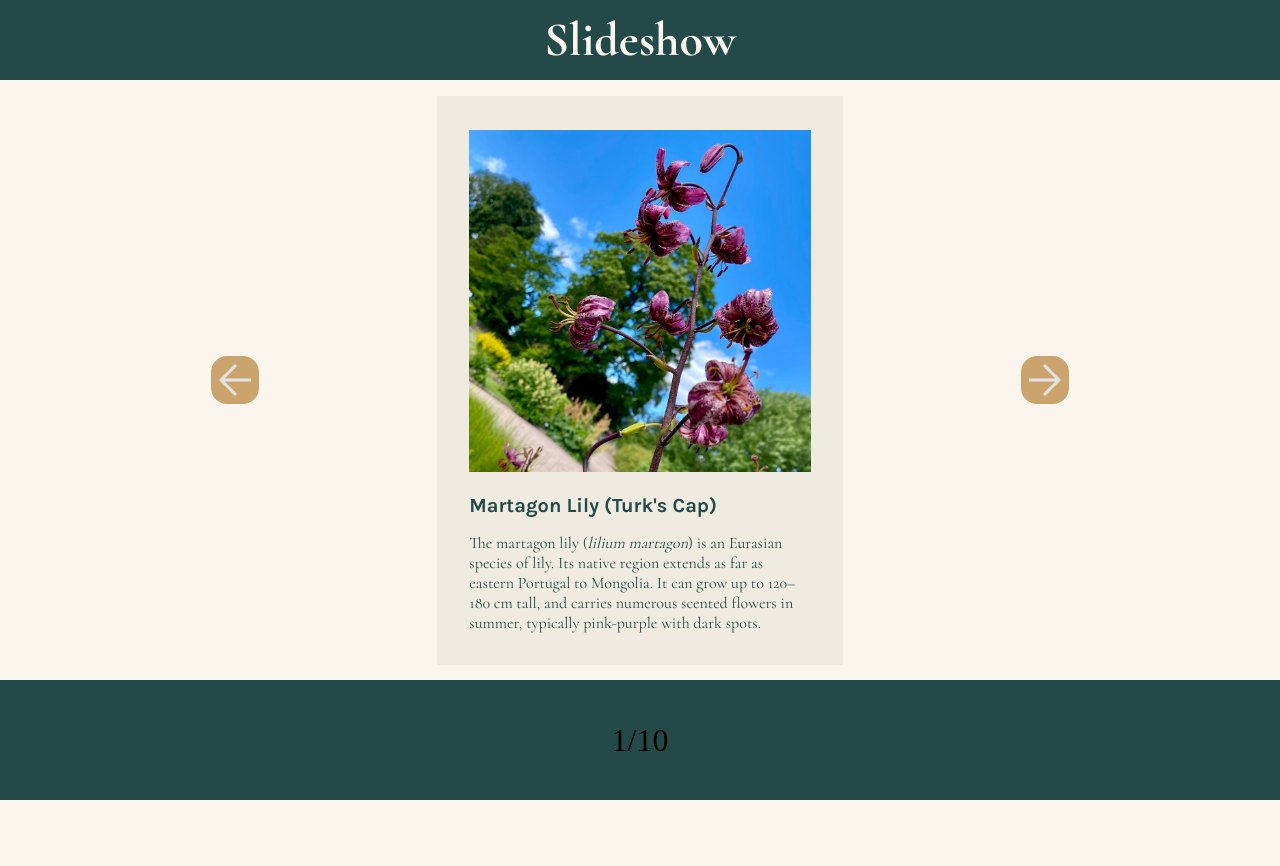
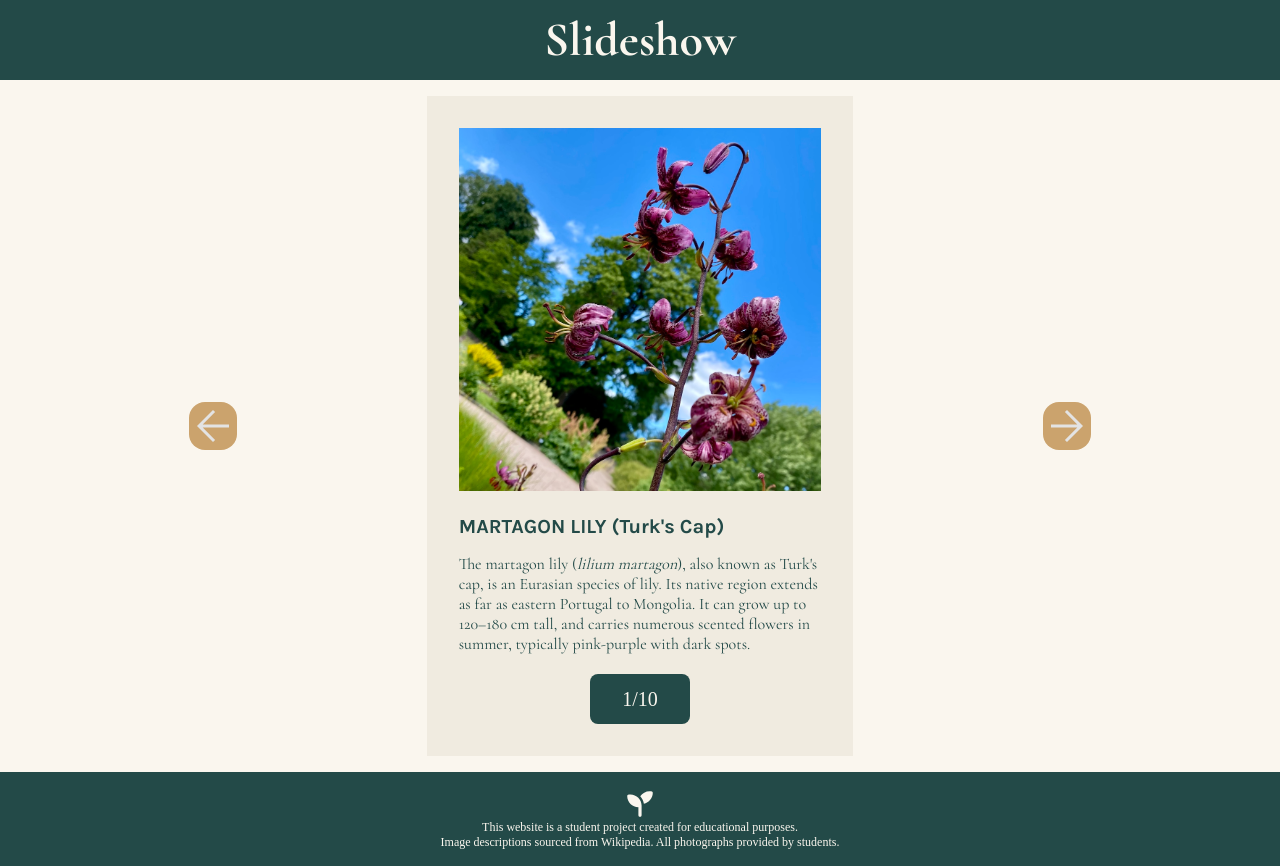
Before and after one commit to Lalol9/2nd-group-project-first-semester, a plain HTML site: page group_assignment_2/index.html in a window 1280 px wide. Before the commit the page ends 800 px from the top, so only its background shows below. Drawn offline with Linux system fonts and the light colour scheme.

Commit message:
fix image captions, move image index to main content section and update classes, add footer disclaimer

```diff
--- a/group_assignment_2/css/footer.css
+++ b/group_assignment_2/css/footer.css
@@ -1,26 +1,17 @@
-footer {
-  background-color: var(--color-background-main);
-  height: 15vh;
+.footer {
+  width: 100%;
+  padding: var(--spacing-md);
+  background-color: var(--color-background-secondary);
+}
 
+.footer__content{
   display: flex;
+  flex-direction: column;
+  align-items: center;
   justify-content: center;
 }
 
-.footer__image-count {
-  background-color: var(--color-background-secondary);
-  font-size: var(--text-size-xl);
-
-  /* Litt usikker på om hele footer'n skulle være blå med nummer i midten eller om det
-     ble kuket til etter at jeg fikset merge confliktene >_<
-     Har kommentert ut alt som ikke trengs hvis footer'n skall se sånn ut. Er bare å slette
-     de tre kommenterte linjene nedenfor hvis det ser greit ut :p */
-
-  /* height: 50px; */
-  /* width: 100px; */
-  /* border-radius: var(--radius-xs); */
-
-  display: flex;
-  justify-content: center;
-  align-items: center;
-  width: 100%;
+.footer__disclaimer{
+  font-size: var(--text-size-sm);
+  color: var(--color-text-secondary);
 }
--- a/group_assignment_2/css/style.css
+++ b/group_assignment_2/css/style.css
@@ -10,12 +10,13 @@ body {
 
 .main-content {
   width: 100vw;
-  height: 75vh;
+  /* Ser at en fast vh gjør at main-content fyter over footer'n [tenke emoji] kanskje ikke nødvendig? */
+  /* height: 75vh; */
   min-height: 450px;
 
   display: grid;
   grid-template-columns: repeat(3, 1fr);
-  padding: var(--spacing-md) var(--spacing-xl);
+  padding: var(--spacing-md) 0;
 }
 
 .main-content__left {
@@ -40,7 +41,7 @@ body {
   flex-direction: column;
   gap: var(--spacing-lg);
 
-  justify-content: center;
+  justify-content: space-between;
   align-items: center;
   background-color: var(--color-background-tertiary);
   padding: var(--spacing-xl);
@@ -48,22 +49,36 @@ body {
 
 .slides__image img{
   width: 100%;
-  height: 100%;
-  max-height: 50vh;
+  height: auto;
   object-fit: contain;
+}
+
+.slides__text{
+  color: var(--color-text-primary);
 }
 
 .slides__caption{
   font-family: var(--font-secondary);
   font-size: var(--text-size-lg);
   font-weight: 500;
-  color: var(--color-text-primary);
   margin-bottom: var(--spacing-md);
 }
 
 .slides__description{
   font-family: var(--font-primary);
-  color: var(--color-text-primary);
+}
+
+.image-count {
+  background-color: var(--color-background-secondary);
+  color: var(--color-text-secondary);
+  font-size: var(--text-size-lg);
+  height: 50px;
+  width: 100px;
+  border-radius: var(--radius-xs);
+
+  display: flex;
+  justify-content: center;
+  align-items: center;
 }
 
 .main-content__right {
--- a/group_assignment_2/index.html
+++ b/group_assignment_2/index.html
@@ -30,6 +30,7 @@
           <p class="slides__caption"></p>
           <p class="slides__description"></p>
         </div>
+         <p class="image-count">1/10</p>
       </div>
 
       <div class="main-content__right next">
@@ -42,8 +43,13 @@
     </main>
     <!-- footer ---------------------------------------------------------------- -->
     <footer class="footer">
-      <p class="footer__image-count">1/10</p>
-    </footer>
+    <div class="footer__content">
+      <img src="./assets/icons/seedling-solid-full.svg" alt="seedling icon" class="footer__icon">
+      <p class="footer__disclaimer">This website is a student project created for educational purposes.</p>
+      <p class="footer__disclaimer">Image descriptions sourced from Wikipedia. All photographs provided by students. </p>
+    </div>
+   </footer>
+
     <script src="./js/app.js"></script>
   </body>
 </html>
--- a/group_assignment_2/js/app.js
+++ b/group_assignment_2/js/app.js
@@ -10,33 +10,33 @@ const images = [
   "./assets/images/WhiteWaterLily.jpeg"
 ];
 const captions = [
-  "<strong>Martagon Lily (Turk's Cap)</strong>",
-  "<strong>Claude Shride Lily</strong>",
-  "<strong>Thornapple</strong>",
-  "<strong>Fir Tree</strong>",
-  "<strong>Ginkgo Tree</strong>",
-  "<strong>Northern Blue Flag Iris</strong>",
-  "<strong>Hummingbird Fuchsia</strong>",
-  "<strong>White Water Lily</strong>"
+  "<strong>MARTAGON LILY (Turk's Cap)</strong>",
+  "<strong>MARTAGON LILY (Claude Shride)</strong>",
+  "<strong>THORNAPPLE</strong>",
+  "<strong>FIR TREE</strong>",
+  "<strong>GINKGO TREE</strong>",
+  "<strong>NORTHERN BLUE FLAG IRIS</strong>",
+  "<strong>HUMMINGBIRD FUCHSIA</strong>",
+  "<strong>WHITER WATER LILY</strong>"
 ];
 
 const descriptions = [
-  "The martagon lily (<em>lilium martagon</em>) is an Eurasian species of lily. Its native region extends as far as eastern Portugal to Mongolia. It can grow up to 120–180 cm tall, and carries numerous scented flowers in summer, typically pink-purple with dark spots.",
-  "Named for its breeder, Lilium <em>Claude Shride</em> is a hardy variant of the martagon lily. It was cultivated in the Pacific Northwest and can tolerate colder climates and wet winters. It grows up to 120 cm and carries fragrant dark red flowers speckled with yellow markings.",
+  "The martagon lily (<em>lilium martagon</em>), also known as Turk's cap, is an Eurasian species of lily. Its native region extends as far as eastern Portugal to Mongolia. It can grow up to 120–180 cm tall, and carries numerous scented flowers in summer, typically pink-purple with dark spots.",
+  "Named for its breeder, <em>lilium martagon</em> Claude Shride is a hardy variant of the martagon lily. It was cultivated in the Pacific Northwest and can tolerate colder climates and wet winters. It grows up to 120 cm and carries fragrant dark red flowers speckled with yellow markings.",
   "<em>Datura stramonium</em>, commonly known as the thornapple, is a poisonous flowering plant in the nightshade family <em>Solanaceae</em>. Its origin can be traced to Central America. Its branches form a bush 60-150 cm tall that flowers throughout the summer, producing fragrant trumpet-shaped blooms in white or violet.",
   "Firs are coniferous trees belonging to the genus <em>Abies</em> in the family <em>Pinaceae</em>. They are found throughout North and Central America, Eurasia, and North Africa. They can be distinguished from other members of the pine family by their short needle-like leaves, which are attached singly to the branches, and by their cones, which stand upright.",
   "Known for its unique fan-shaped leaves, the ginkgo (<em>Ginkgo biloba</em>) is a species of gymnosperm tree native to East Asia. It is a long-lived, insect- and disease-resistant tree that can grow up to 40 m tall, with some specimens estimated to be more than 3,500 years old.",
-  "The northern blue flag (<em>Iris versicolor</em>), known in Great Britain as the purple iris, is a poisonous species of Iris native to North America. It’s commonly found along streambanks and in marshes. It can grow up to 80 cm tall, and produces deep blue or purple flowers during May to July.",
+  "The northern blue flag (<em>Iris versicolor</em>), known in Great Britain and Ireland as the purple iris, is a poisonous species of Iris native to North America. It’s commonly found along streambanks and in marshes. It can grow up to 80 cm tall, and produces deep blue or purple flowers during May to July.",
   "The hummingbird fuchsia (<em>Fuchsia magellanica</em>) is a flowering plant in the evening primrose family <em>Onagraceae</em>. It is native to the lower Southern Cone of South America. This shrub can grow to 1-3 meters in height, and blossoms with many tubular flowers in shades of red and purple.",
-  "The white water lily (<em>Nymphaea alba</em> is an aquatic flowering plant in the family <em>Nymphaeaceae</em>. It is native to North Africa, temperate Asia, Europe and tropical Asia. Its flower blooms during the daytime in summer, sitting atop round leaves that can grow up to 35 cm in length. Both float on the water’s surface."
+  "The white water lily (<em>Nymphaea alba</em>) is an aquatic flowering plant in the family <em>Nymphaeaceae</em>. It is native to North Africa, temperate Asia, Europe and tropical Asia. Its flower blooms during the daytime in summer, sitting atop round leaves that can grow up to 35 cm in length. Both float on the water’s surface."
 ]
 
-// Assigning variable for buttons
+// Assigning variable to buttons
 const arrowLeft = document.querySelector(".arrow-left");
 const arrowRight = document.querySelector(".arrow-right");
-const imageCounter = document.querySelector(".footer__image-count");
+const imageCounter = document.querySelector(".image-count");
 
-// Assigning variables for image, caption and description divs
+// Assigning variables to image, caption and description divs
 const imageContainer = document.querySelector(".slides__image");
 const captionContainer = document.querySelector(".slides__caption")
 const descriptionContainer = document.querySelector(".slides__description")
@@ -44,6 +44,7 @@ let mySlide = images[0];
 let myCaption = captions[0];
 let myDescription = descriptions[0];
 
+// Assigning element locations
 imageContainer.innerHTML = '<img src="'+mySlide+'" />';
 captionContainer.innerHTML = myCaption;
 descriptionContainer.innerHTML = myDescription;
```
Also changed, not shown: group_assignment_2/assets/icons/seedling-solid-full.svg (added).
